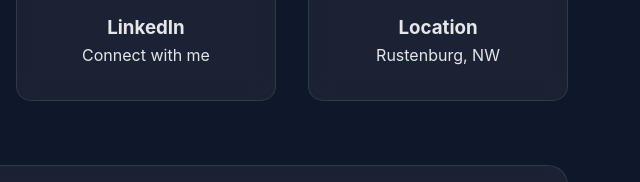
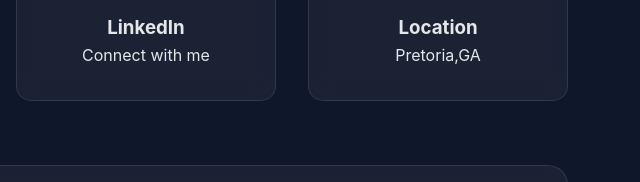
Before and after one commit to GiftDire/OdirileGiftDire.github.io, a plain HTML site: page index.html in a window 1280 px wide. Shown: the part 4631-4813 px from the top of the page, 640-1280 px from the left. Drawn offline with Linux system fonts and the light colour scheme.

Commit message:
Update index.html
minor changes

```diff
--- a/index.html
+++ b/index.html
@@ -262,7 +262,7 @@
             <div class="contact-card">
                 <div class="contact-icon">📍</div>
                 <h3>Location</h3>
-                <p>Rustenburg, NW</p>
+                <p>Pretoria,GA</p>
             </div>
         </div>
 
```
